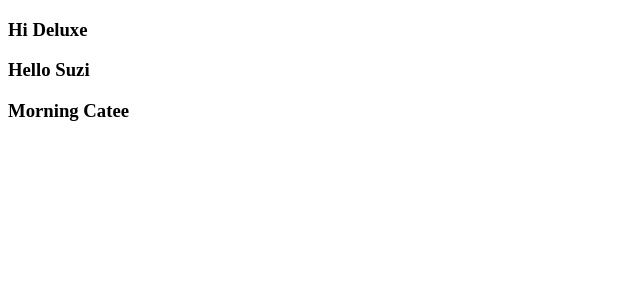
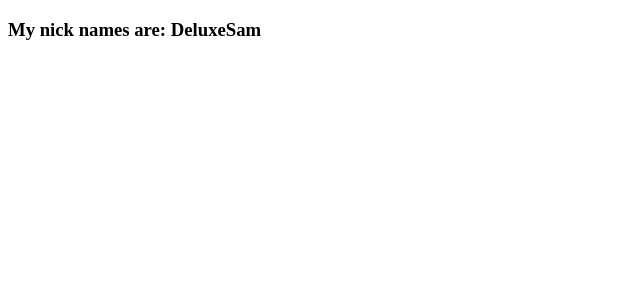
Before and after one commit to ColinAdo/learning-react, a React (Vite) app: page / in a window 1280 px wide. Shown: the top 300 px of the page, without its empty margins (0-640 px from the left). Built offline with nearby package versions, Linux system fonts and the light colour scheme.

Commit message:
Add array props to a component

```diff
--- a/src/App.jsx
+++ b/src/App.jsx
@@ -1,12 +1,12 @@
 import Hello from './components/Hello';
 
 function App() {
+  {/* Passing array t component */}
+  const nickNames = ['Deluxe', 'Sam'];
 
   return (
     <div className="App">
-      <Hello message="Hi" name="Deluxe" />
-      <Hello message="Hello" name="Suzi" />
-      <Hello message="Morning " name="Catee" />
+      <Hello nickNames={nickNames} />
     </div>
   )
 }
--- a/src/components/Hello.jsx
+++ b/src/components/Hello.jsx
@@ -1,21 +1,8 @@
-// Destructuring props allow us to write clean and precise code
-
-// First way of destructuring props
-
-// function Hello(props) {
-//     const {name, message} = props;
-//     return (
-//         <div>
-//             <h3>{message} {name}</h3>
-//         </div>
-//     );
-// }
-
-// Second way of destructuring props
-function Hello({name, message}) {
+// Working with passing array and objects props to a component
+function Hello(props) {
     return (
         <div>
-            <h3>{message} {name}</h3>
+            <h3>My nick names are: {props.nickNames}</h3>
         </div>
     );
 }
```
